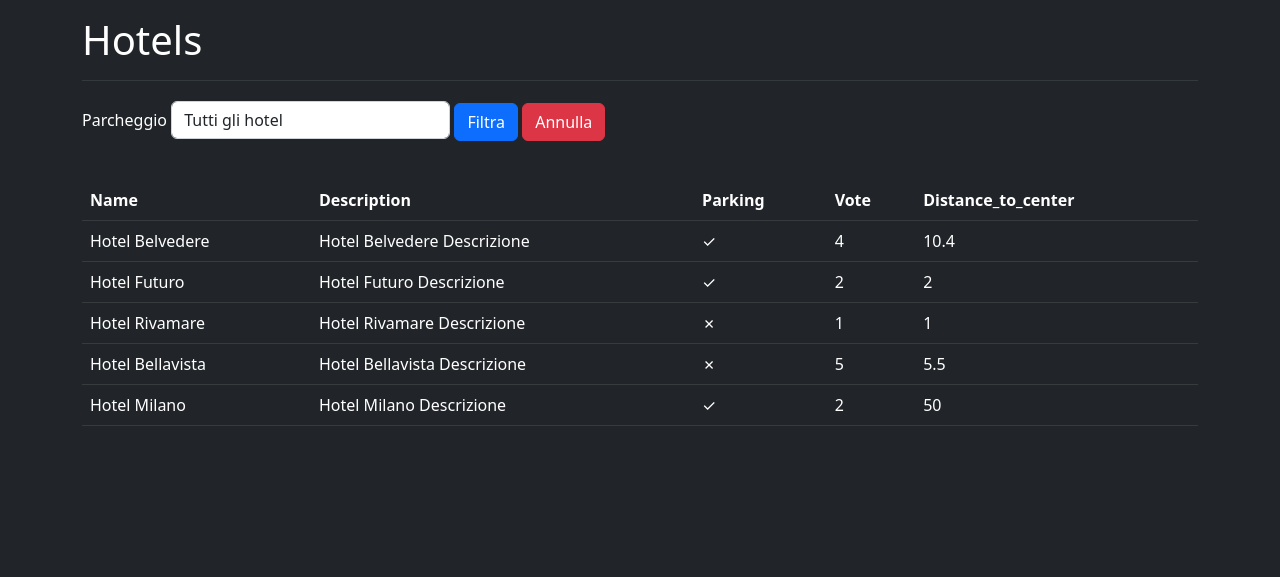
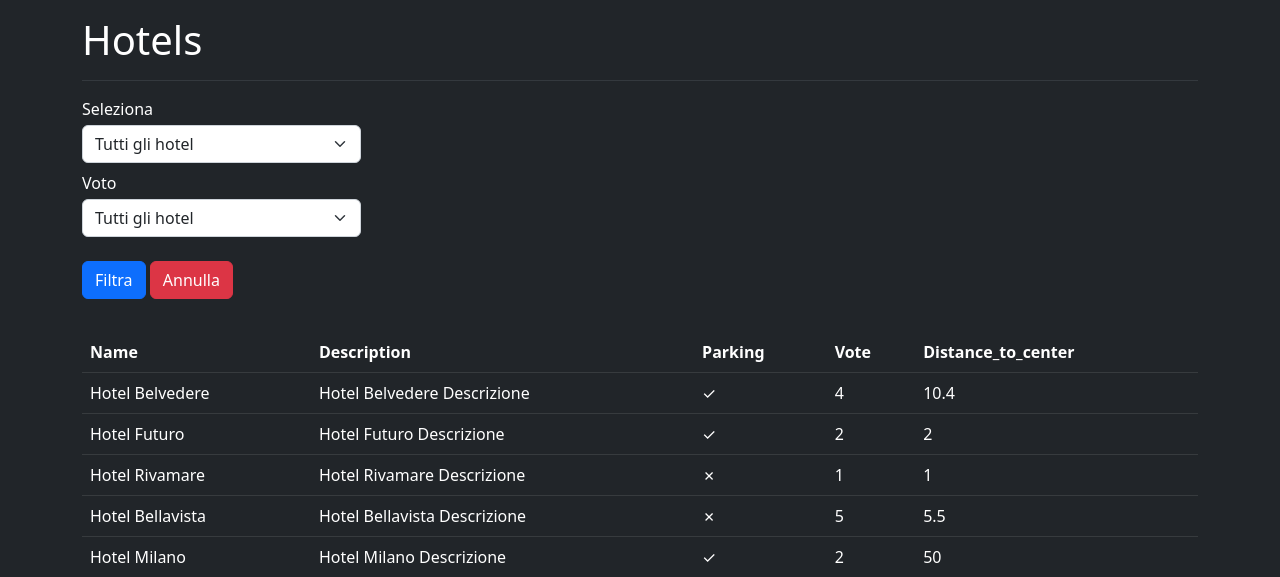
Before and after one commit to SamuelePassiatore/php-hotel, a PHP site: page /php-hotel/ in a window 1280 px wide. Shown: the top 577 px of the page. Run offline with PHP 8.4, Linux system fonts and the light colour scheme.

Commit message:
added select vote style without logic

```diff
--- a/index.php
+++ b/index.php
@@ -57,31 +57,49 @@ $parking = $_GET['parking'] ?? null;
 
 <body class="bg-dark">
     <div class="container pt-3">
+        <!-- Title -->
         <h1 class="text-white">Hotels</h1>
         <hr class="text-secondary">
+        <!-- Form -->
         <form action="" method="GET">
             <div class="form-group text-white">
-                <label for="parking">Parcheggio</label>
-                <select name="parking" id="parking" class="form-control w-25 d-inline-block mt-1 mb-2">
+                <!-- Select parking -->
+                <label for="parking">Seleziona</label>
+                <select name="parking" id="parking" class="form-select w-25 mt-1 mb-2">
                     <option value="">Tutti gli hotel</option>
                     <option value="true" <?= $parking == 'true' ? 'selected' : '' ?>>Con parcheggio</option>
                     <option value="false" <?= $parking == 'false' ? 'selected' : '' ?>>Senza parcheggio</option>
                 </select>
+                <!-- Select vote -->
+                <label for="vote">Voto</label>
+                <select name="vote" id="vote" class="form-select w-25 mt-1 mb-4">
+                    <option value="0">Tutti gli hotel</option>
+                    <option value="1">1 stella</option>
+                    <option value="2">2 stelle</option>
+                    <option value="3">3 stelle</option>
+                    <option value="4">4 stelle</option>
+                    <option value="5">5 stelle</option>
+                </select>
+                <!-- Buttons -->
                 <input class="btn btn-primary" type="submit" value="Filtra">
                 <a href="http://localhost/php-hotel" class="btn btn-danger">Annulla</a>
             </div>
         </form>
         <hr>
+        <!-- Table -->
         <table class="table table-dark">
             <thead>
                 <tr>
+                    <!-- Foreach keys -->
                     <?php foreach ($hotels[0] as $key => $hotel) : ?>
                         <th scope="col"><?= ucfirst($key) ?></th>
                     <?php endforeach; ?>
                 </tr>
             </thead>
             <tbody>
+                <!-- Foreach value -->
                 <?php foreach ($hotels as $hotel) : ?>
+                    <!-- If filter parking -->
                     <?php if (!$parking || $hotel['parking'] === ($parking == 'true')) : ?>
                         <tr>
                             <td> <?= $hotel['name'] ?></td>
```
